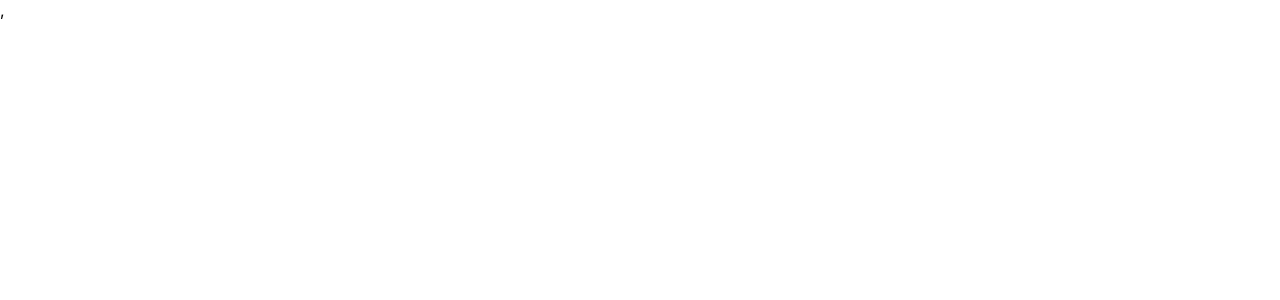
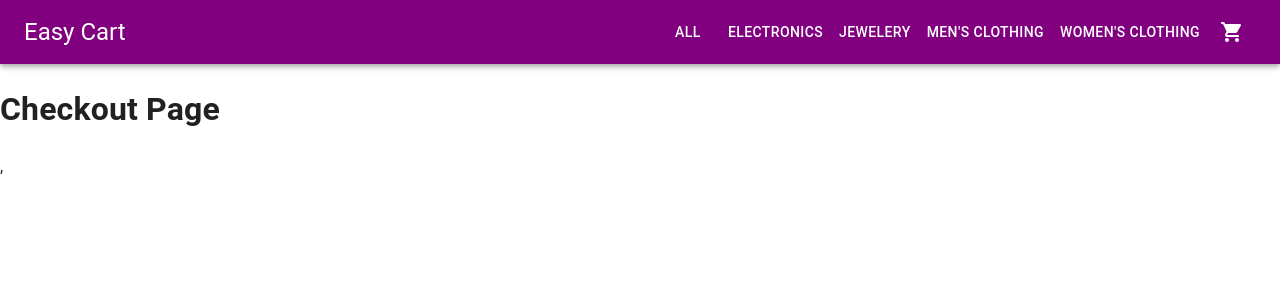
Before and after one commit to GhulamQadir/react-practise, a React (Create React App) app: page /checkout in a window 1280 px wide. Before the commit this address had no page. Shown: the top 300 px of the page. Built offline with nearby package versions, Linux system fonts and the light colour scheme.

Commit message:
updated changes

```diff
--- a/src/pages/Ecommerce-App/config/router.js
+++ b/src/pages/Ecommerce-App/config/router.js
@@ -1,5 +1,6 @@
 import { Routes, Route, BrowserRouter } from 'react-router-dom'
 import EcommerceHomePage from '../pages/Home'
+import CheckoutPage from '../pages/Checkout'
 
 export default function EcommerceAppRouter() {
 
@@ -8,6 +9,7 @@ export default function EcommerceAppRouter() {
         <BrowserRouter>
             <Routes>
                 <Route path='/' element={<EcommerceHomePage />} />
+                <Route path='/checkout' element={<CheckoutPage />} />
             </Routes>
         </BrowserRouter>
 
--- a/src/pages/Ecommerce-App/material-ui/CartListItems.js
+++ b/src/pages/Ecommerce-App/material-ui/CartListItems.js
@@ -7,12 +7,13 @@ import ListItemAvatar from '@mui/material/ListItemAvatar';
 import Avatar from '@mui/material/Avatar';
 import Typography from '@mui/material/Typography';
 import CartContext from '../context';
-import { Box } from '@mui/material';
+import { Box, Button } from '@mui/material';
 import { useContext } from 'react';
 import IconButton from '@mui/material/IconButton';
 import AddIcon from '@mui/icons-material/Add';
 import RemoveIcon from '@mui/icons-material/Remove';
 import { IconTrash } from '@tabler/icons-react';
+import { Link } from 'react-router-dom';
 
 export default function CartListItems({ closeDrawer }) {
     const { cart, setCart } = useContext(CartContext)
@@ -59,7 +60,7 @@ export default function CartListItems({ closeDrawer }) {
                                         variant="body2"
                                         sx={{ color: 'text.primary', display: 'inline' }}
                                     >
-                                        RS {price*quantity}
+                                        RS {price * quantity}
                                     </Typography>
                                     <Box style={{ display: "flex", justifyContent: "space-around", alignItems: "center" }}>
                                         <Typography
@@ -86,7 +87,12 @@ export default function CartListItems({ closeDrawer }) {
                     </ListItem>
                     <Divider variant="inset" component="li" />
                 </div>
-            })}
+            })}{cart.length &&
+                <Link to="/checkout">
+                    <Button style={{ width: "100%", backgroundColor: "purple", color: "white" }} size="small">
+                        Checkout
+                    </Button>
+                </Link>}
         </List>
     );
 }
--- a/src/pages/Ecommerce-App/material-ui/DrawerAppBar.js
+++ b/src/pages/Ecommerce-App/material-ui/DrawerAppBar.js
@@ -14,7 +14,7 @@ import Typography from '@mui/material/Typography';
 import Button from '@mui/material/Button';
 import { Badge } from '@mui/material';
 import { useState, useContext } from 'react';
-import { useSearchParams, useNavigate } from "react-router-dom";
+import { useNavigate } from "react-router-dom";
 import ShoppingCartRoundedIcon from '@mui/icons-material/ShoppingCartRounded';
 import CartContext from '../context';
 import CartDrawer from './CartDrawer';
@@ -25,10 +25,9 @@ const navItems = ['All', 'Electronics', 'Jewelery', "Men's clothing", "Women's c
 function DrawerAppBar(props) {
   const { window } = props;
   const [mobileOpen, setMobileOpen] = useState(false);
-  let [searchParams, setSearchParams] = useSearchParams();
   const [cartDrawer, setCartDrawer] = useState(false);
   const { cart } = useContext(CartContext)
-
+  const navigate = useNavigate()
   const handleDrawerToggle = () => {
     setMobileOpen((prevState) => !prevState);
   };
@@ -39,15 +38,15 @@ function DrawerAppBar(props) {
 
   }
   const drawer = (
-    <Box onClick={handleDrawerToggle} sx={{ textAlign: 'center' }}>
-      <Typography variant="h6" sx={{ my: 2 }}>
+    <Box onClick={handleDrawerToggle}>
+      <Typography variant="h6" sx={{ my: 2, textAlign: "center" }}>
         Easy Cart
       </Typography>
       <Divider />
       <List>
         {navItems.map((item) => (
-          <ListItem onClick={() => setSearchParams({ category: item.toLowerCase() })} key={item} disablePadding>
-            <ListItemButton sx={{ textAlign: 'center' }}>
+          <ListItem onClick={() => navigate(`/?category=${item.toLowerCase()}`)} disablePadding>
+            <ListItemButton>
               <ListItemText primary={item} />
             </ListItemButton>
           </ListItem>
@@ -74,7 +73,7 @@ function DrawerAppBar(props) {
   return (
     <Box sx={{ display: 'flex' }}>
       <CssBaseline />
-      <AppBar style={{ backgroundColor: "purple" }} component="nav">
+      <AppBar style={{ backgroundColor: "purple" }} component="nav" position='sticky'>
         <Toolbar>
           <IconButton
             color="inherit"
@@ -94,7 +93,7 @@ function DrawerAppBar(props) {
           </Typography>
           <Box sx={{ display: { xs: 'none', sm: 'block' } }}>
             {navItems.map((item) => (
-              <Button onClick={() => setSearchParams({ category: item.toLowerCase() })} key={item} sx={{ color: '#fff' }}>
+              <Button color='white' onClick={() => navigate(`/?category=${item.toLowerCase()}`)}>
                 {item}
               </Button>
             ))}
@@ -119,7 +118,7 @@ function DrawerAppBar(props) {
           open={mobileOpen}
           onClose={handleDrawerToggle}
           ModalProps={{
-            keepMounted: true, // Better open performance on mobile.
+            keepMounted: true,
           }}
           sx={{
             display: { xs: 'block', sm: 'none' },
--- /dev/null
+++ b/src/pages/Ecommerce-App/pages/Checkout.js
@@ -0,0 +1,21 @@
+import { useContext, useEffect } from "react";
+import CartContext from "../context";
+import DrawerAppBar from "../material-ui/DrawerAppBar";
+
+function CheckoutPage() {
+    const { cart, setCart } = useContext(CartContext)
+
+
+    useEffect(() => {
+        const getCart = JSON.parse(localStorage.getItem("cart")) || [];
+        setCart(getCart)
+    }, [])
+
+    return (
+        <>
+            <DrawerAppBar />
+            <h1>Checkout Page</h1>
+        </>
+    )
+}
+export default CheckoutPage;
--- a/src/pages/Ecommerce-App/pages/Home.js
+++ b/src/pages/Ecommerce-App/pages/Home.js
@@ -99,6 +99,7 @@ function EcommerceHomePage() {
                 {data.map((item, index) => {
                     return <ProductCard addToCart={addToCart} viewDetails={viewDetails} product={item} key={index} />
                 })}
+
             </div>
         </>
     )
```
